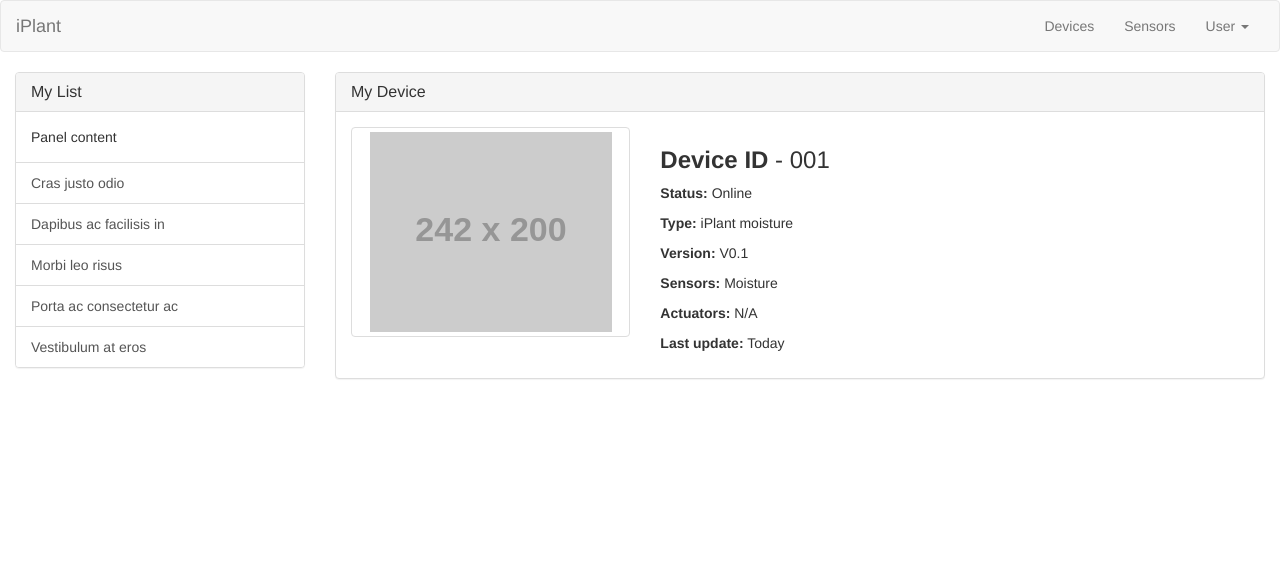
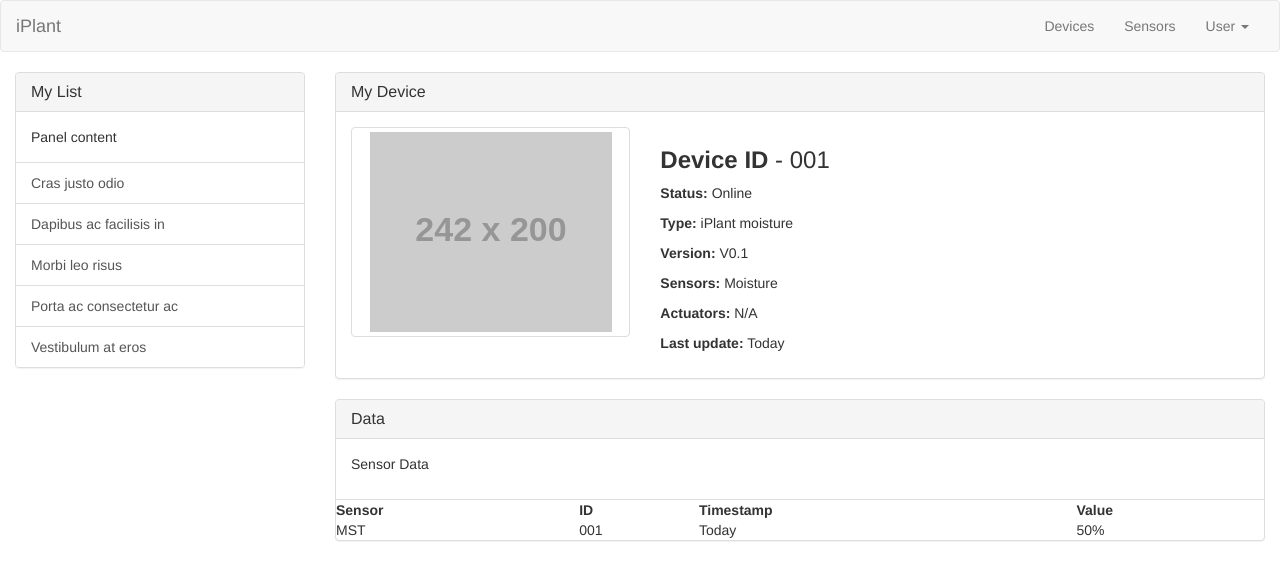
Before and after one commit to locke189/iplant-frontend, an Angular app in the folder iplant-frontend/: page / in a window 1280 px wide. Shown: the top 580 px of the page. Built offline with nearby package versions, Linux system fonts and the light colour scheme.

Commit message:
Data component - details component moved to device folder

```diff
--- a/iplant-frontend/src/app/app.module.ts
+++ b/iplant-frontend/src/app/app.module.ts
@@ -7,7 +7,8 @@ import { AppComponent } from './app.component';
 import { HeaderComponent } from './header/header.component';
 import { DeviceComponent } from './device/device.component';
 import { ListComponent } from './shared/list/list.component';
-import { DetailsComponent } from './shared/details/details.component';
+import { DetailsComponent } from './device/details/details.component';
+import { DataComponent } from './device/data/data.component';
 
 @NgModule({
   declarations: [
@@ -15,7 +16,8 @@ import { DetailsComponent } from './shared/details/details.component';
     HeaderComponent,
     DeviceComponent,
     ListComponent,
-    DetailsComponent
+    DetailsComponent,
+    DataComponent
   ],
   imports: [
     BrowserModule,
--- /dev/null
+++ b/iplant-frontend/src/app/device/data/data.component.html
@@ -0,0 +1,24 @@
+<div class="panel panel-default">
+  <div class="panel-heading">
+    <h3 class="panel-title">Data</h3>
+  </div>
+  <div class="panel-body">
+    <p>Sensor Data</p>
+  </div>
+
+  <!-- Table -->
+  <table class="table">
+    <tr>
+      <th>Sensor</th>
+      <th>ID</th>
+      <th>Timestamp</th>
+      <th>Value</th>
+    </tr>
+    <tr>
+      <td>MST</td>
+      <td>001</td>
+      <td>Today</td>
+      <td>50%</td>
+    </tr>
+  </table>
+</div>
--- /dev/null
+++ b/iplant-frontend/src/app/device/data/data.component.ts
@@ -0,0 +1,15 @@
+import { Component, OnInit } from '@angular/core';
+
+@Component({
+  selector: 'app-data',
+  templateUrl: './data.component.html',
+  styleUrls: ['./data.component.css']
+})
+export class DataComponent implements OnInit {
+
+  constructor() { }
+
+  ngOnInit() {
+  }
+
+}
--- a/iplant-frontend/src/app/device/device.component.html
+++ b/iplant-frontend/src/app/device/device.component.html
@@ -5,6 +5,7 @@
     </div>
     <div class="col-xs-9">
       <app-details></app-details>
+      <app-data></app-data>
     </div>
   </div>
 </div>
```
Also changed, not shown: iplant-frontend/src/app/device/data/data.component.css (added), iplant-frontend/src/app/device/details/details.component.css (added), iplant-frontend/src/app/device/details/details.component.html (renamed from iplant-frontend/src/app/shared/details/details.component.html), iplant-frontend/src/app/device/details/details.component.ts (renamed from iplant-frontend/src/app/shared/details/details.component.ts), 2 other files (tests, documents, lock files or other folders).
